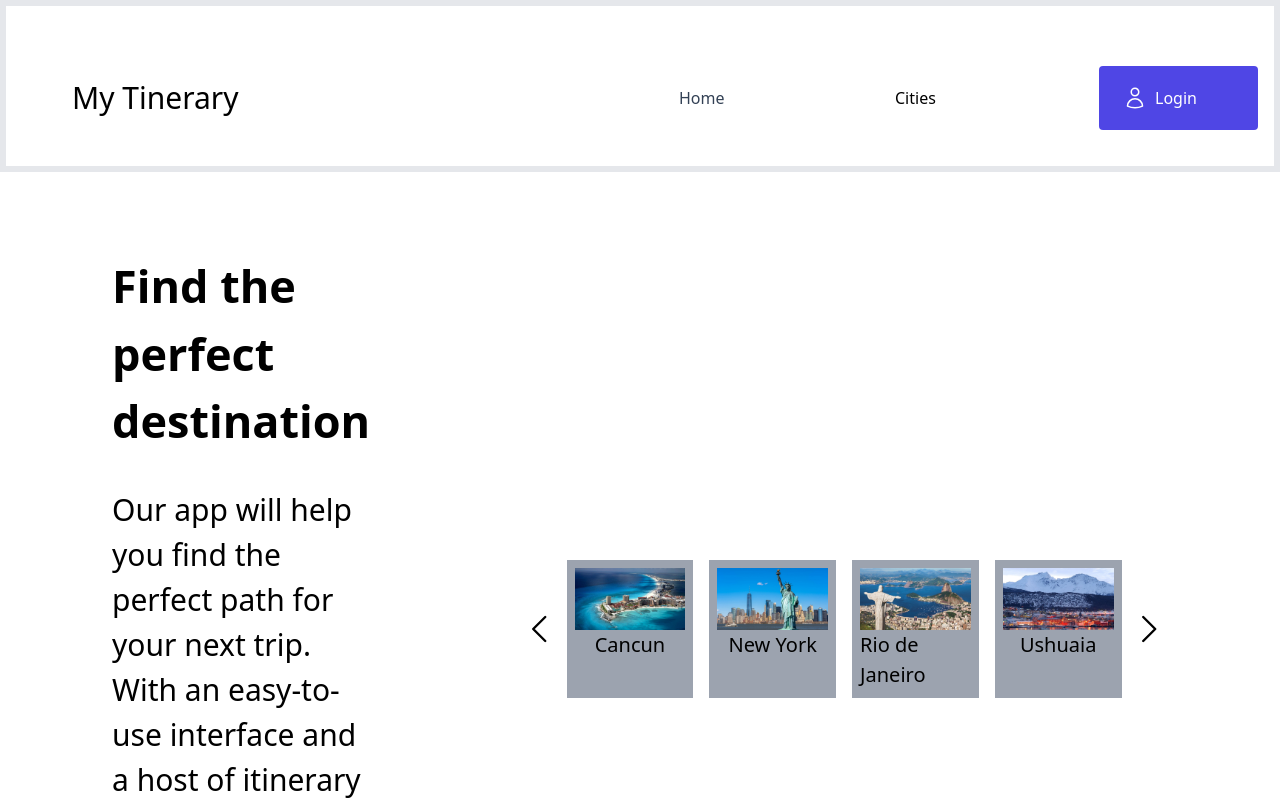
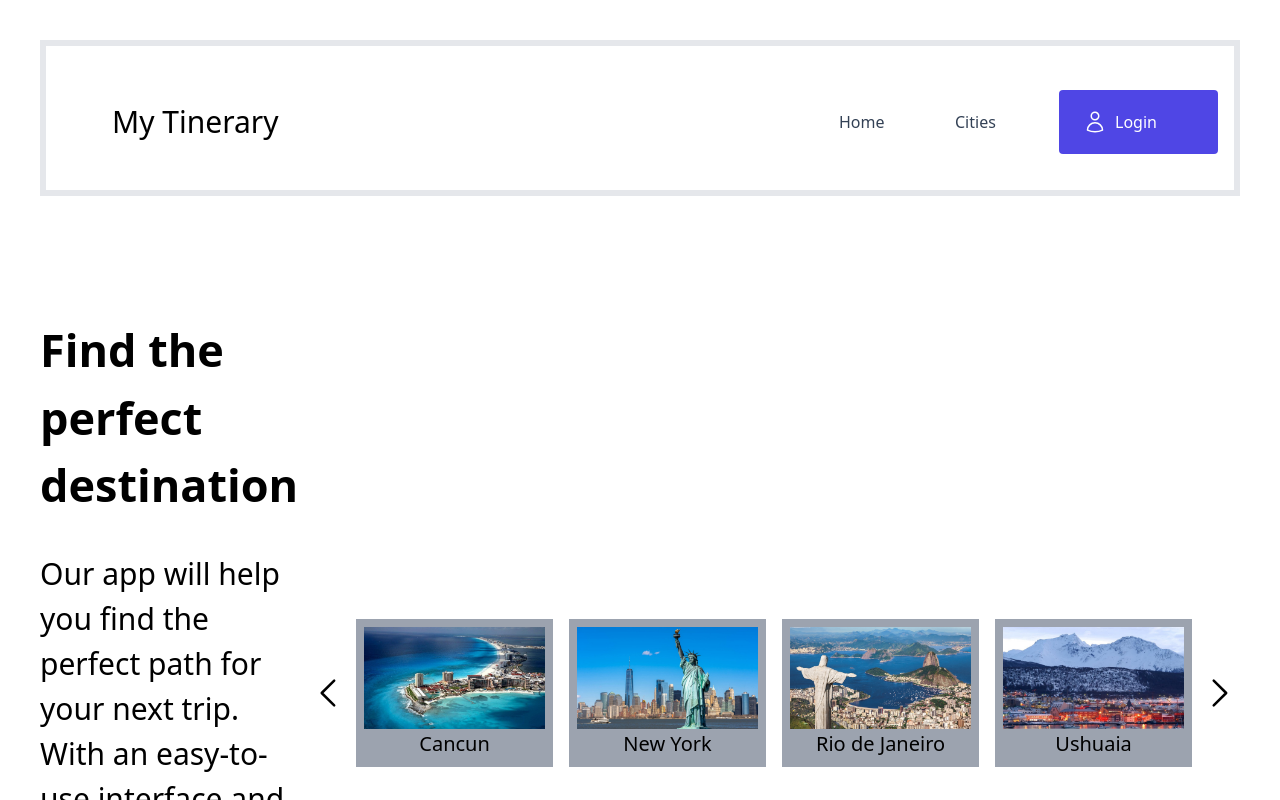
Before and after one commit to NatiOesquer/mytinerary-oesquer, a React (Vite) app: page /home in a window 1280 px wide. Shown: the top 800 px of the page. Built offline with nearby package versions, Linux system fonts and the light colour scheme.

Commit message:
creacion de footer,home y layout

```diff
--- a/src/App.jsx
+++ b/src/App.jsx
@@ -1,52 +1,11 @@
-import NavBar from "./components/NavBar"
-import Arrow from "./components/Arrow"
-import CardPolaroid from "./components/CardPolaroid"
+import Layout from "./layouts/Layout"
+import Home from "./pages/Home"
 
 function App() {
-  const nombre1 = 'My'
-  const nombre2 = 'Tinerary'
-
-  let data = [
-    { id: 'america1', city: "Cancun", photo: "/img/america/cancun.jpg" },
-    { id: 'america2', city: "New York", photo: "/img/america/newyork.jpg" },
-    { id: 'america3', city: "Rio de Janeiro", photo: "/img/america/rioDeJaneiro.jpg" },
-    { id: 'america4', city: "Ushuaia", photo: "/img/america/ushuaia.jpg" },
-    { id: 'asia1', city: "Bangkok", photo: "/img/asia/bangkok.jpg" },
-    { id: 'asia2', city: "Pekin", photo: "/img/asia/pekin.jpg" },
-    { id: 'asia3', city: "Singapur", photo: "/img/asia/singapur.jpg" },
-    { id: 'asia4', city: "Tokyo", photo: "/img/asia/tokio.jpg" },
-    { id: 'europe1', city: "Ibiza", photo: "/img/europe/ibiza.jpg" },
-    { id: 'europe2', city: "London", photo: "/img/europe/london.jpg" },
-    { id: 'europe3', city: "Paris", photo: "/img/europe/paris.jpg" },
-    { id: 'europe4', city: "Roma", photo: "/img/europe/roma.jpg" },
-    { id: 'oceania1', city: "Majuro", photo: "/img/oceania/majuro.jpg" },
-    { id: 'oceania2', city: "Sidney", photo: "/img/oceania/sidney.jpg" },
-    { id: 'oceania3', city: "Suva", photo: "/img/oceania/suva.jpg" },
-    { id: 'oceania4', city: "Wellington", photo: "/img/oceania/wellington.jpg" }
-  ]
-
   return (
-    <>
-
-      <NavBar />
-      <main className="grow pt-20 ml-28 mr-28 flex items-center flex-grawp">
-        <div className="w-4/5 mr-[150px]">
-          <h1 className="text-[45px] font-extrabold mb-8">Find the perfect destination</h1>
-          <p className="mb-8 text-[30px]">Our app will help you find the perfect path for your next trip. With an easy-to-use interface and a host of itinerary options, planning your next trip has never been easier.</p>
-          <a href="#" className="px-10 bg-[#4F46E5]  p-2 rounded-lg text-white text-[25px]">View More</a>
-        </div>
-        <div className="flex justify-center items-center">
-        <Arrow direction="M15.75 19.5L8.25 12l7.5-7.5" />
-        <div className="flex flex-grawp w-11/12 justify-center ">
-          {data.slice(0,4).map(each=> <CardPolaroid key={each.id} src={each.photo} alt={each.id} text={each.city} />)}
-
-
-        </div>
-        <Arrow direction= "M8.25 4.5l7.5 7.5-7.5 7.5" />
-        </div>
-      </main>
-
-    </>
+    <Layout>
+        <Home />
+    </Layout>
   )
 }
 
--- /dev/null
+++ b/src/components/Footer.jsx
@@ -0,0 +1,7 @@
+
+
+export default function Footer() {
+  return (
+    <footer className="h-[49px] bg-gray-200 flex flex-grawp w-auto m-5"> footer</footer>
+  )
+}
--- a/src/components/NavBar.jsx
+++ b/src/components/NavBar.jsx
@@ -5,13 +5,13 @@ export default function NavBar() {
   const nombre2 = 'Tinerary'
 
   return (
-    <header className="flex justify-between px-4 pt-6 border-[6px] items-center w-auto">
+    <header className="flex justify-between px-4 pt-2 border-[6px] m-10 items-center  ">
       <h1 className="font-bold font-medium text-3xl m-[50px]">{`${nombre1} ${nombre2}`}</h1>
       <nav className="flex sm:justify-end space-x-4">
-        <a href="#" className="flex items-center font-bold font-medium px-3 py-2 w-[200px] text-slate-700 rounded-lg hover:bg-slate-100 hover:text-slate-900">Home</a>
-        <a href="#" className="flex items-center font-bold font-medium px-3 w-[200px] py-2">Cities</a>
+        <a href="#" className="flex items-center font-bold font-medium px-3 py-2 w-[100px] text-slate-700 rounded-lg hover:bg-blue-300 hover:text-slate-900">Home</a>
+        <a href="#" className="flex items-center font-bold font-medium px-3 w-[100px] py-2 text-slate-700 rounded-lg hover:bg-blue-300 hover:text-slate-900">Cities</a>
         <button className="rounded bg-[#4F46E5]">
-          <a href="#" className="flex items-center gap-2 font-bold font-medium px-6 py-2 w-[159px] h-[64px] text-white">
+          <a href="#" className="flex items-center gap-2 font-bold font-medium px-6 py-2 w-[159px] h-[64px] text-white hover:bg-blue-500 hover:text-slate-900">
             <svg xmlns="http://www.w3.org/2000/svg" fill="none" viewBox="0 0 24 24" strokeWidth={1.5} stroke="currentColor" className="w-6 h-6">
               <path strokeLinecap="round" strokeLinejoin="round" d="M15.75 6a3.75 3.75 0 11-7.5 0 3.75 3.75 0 017.5 0zM4.501 20.118a7.5 7.5 0 0114.998 0A17.933 17.933 0 0112 21.75c-2.676 0-5.216-.584-7.499-1.632z" />
             </svg>Login</a>
--- /dev/null
+++ b/src/layouts/Layout.jsx
@@ -0,0 +1,13 @@
+import NavBar from "../components/NavBar"
+import Footer from "../components/Footer"
+
+export default function Layout({children}) {
+  return (
+    <div className="w-full min-h-screen flex flex-col">
+
+      <NavBar />
+      {children}
+      <Footer />
+    </div>
+  )
+}
--- /dev/null
+++ b/src/pages/Home.jsx
@@ -0,0 +1,41 @@
+import Arrow from "../components/Arrow"
+import CardPolaroid from "../components/CardPolaroid"
+
+export default function Home() {
+
+    let data = [
+        { id: 'america1', city: "Cancun", photo: "/img/america/cancun.jpg" },
+        { id: 'america2', city: "New York", photo: "/img/america/newyork.jpg" },
+        { id: 'america3', city: "Rio de Janeiro", photo: "/img/america/rioDeJaneiro.jpg" },
+        { id: 'america4', city: "Ushuaia", photo: "/img/america/ushuaia.jpg" },
+        { id: 'asia1', city: "Bangkok", photo: "/img/asia/bangkok.jpg" },
+        { id: 'asia2', city: "Pekin", photo: "/img/asia/pekin.jpg" },
+        { id: 'asia3', city: "Singapur", photo: "/img/asia/singapur.jpg" },
+        { id: 'asia4', city: "Tokyo", photo: "/img/asia/tokio.jpg" },
+        { id: 'europe1', city: "Ibiza", photo: "/img/europe/ibiza.jpg" },
+        { id: 'europe2', city: "London", photo: "/img/europe/london.jpg" },
+        { id: 'europe3', city: "Paris", photo: "/img/europe/paris.jpg" },
+        { id: 'europe4', city: "Roma", photo: "/img/europe/roma.jpg" },
+        { id: 'oceania1', city: "Majuro", photo: "/img/oceania/majuro.jpg" },
+        { id: 'oceania2', city: "Sidney", photo: "/img/oceania/sidney.jpg" },
+        { id: 'oceania3', city: "Suva", photo: "/img/oceania/suva.jpg" },
+        { id: 'oceania4', city: "Wellington", photo: "/img/oceania/wellington.jpg" }
+      ]
+
+    return (
+        <main className="grow pt-10 ml-10 flex justify-center items-center flex-grawp m-10 ">
+            <div className="w-4/5 mr-[10px]">
+                <h1 className="text-[45px] font-extrabold mb-8">Find the perfect destination</h1>
+                <p className="mb-8 text-[30px]">Our app will help you find the perfect path for your next trip. With an easy-to-use interface and a host of itinerary options, planning your next trip has never been easier.</p>
+                <a href="#" className="px-10 bg-[#4F46E5]  p-2 rounded-lg text-white text-[25px]">View More</a>
+            </div>
+            <div className="flex justify-center items-center">
+                <Arrow direction="M15.75 19.5L8.25 12l7.5-7.5" />
+                <div className="flex flex-grawp w-11/12 justify-center">
+                    {data.slice(0, 4).map(each => <CardPolaroid key={each.id} src={each.photo} alt={each.id} text={each.city} />)}
+                </div>
+                <Arrow direction="M8.25 4.5l7.5 7.5-7.5 7.5" />
+            </div>
+        </main>
+    )
+}
```
